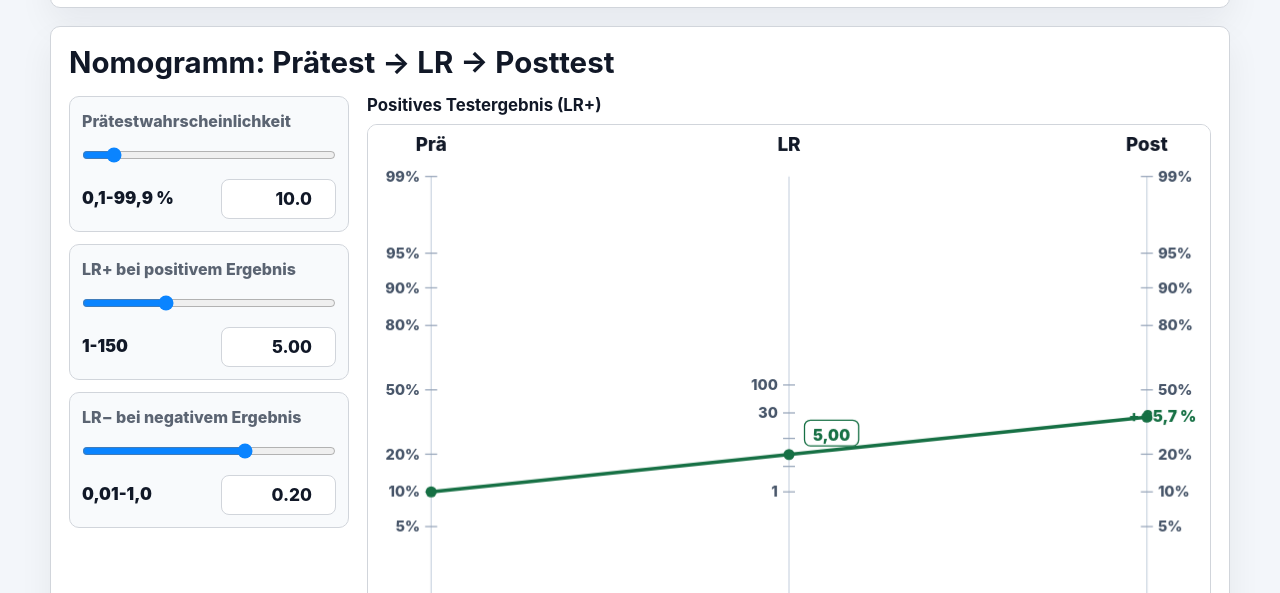
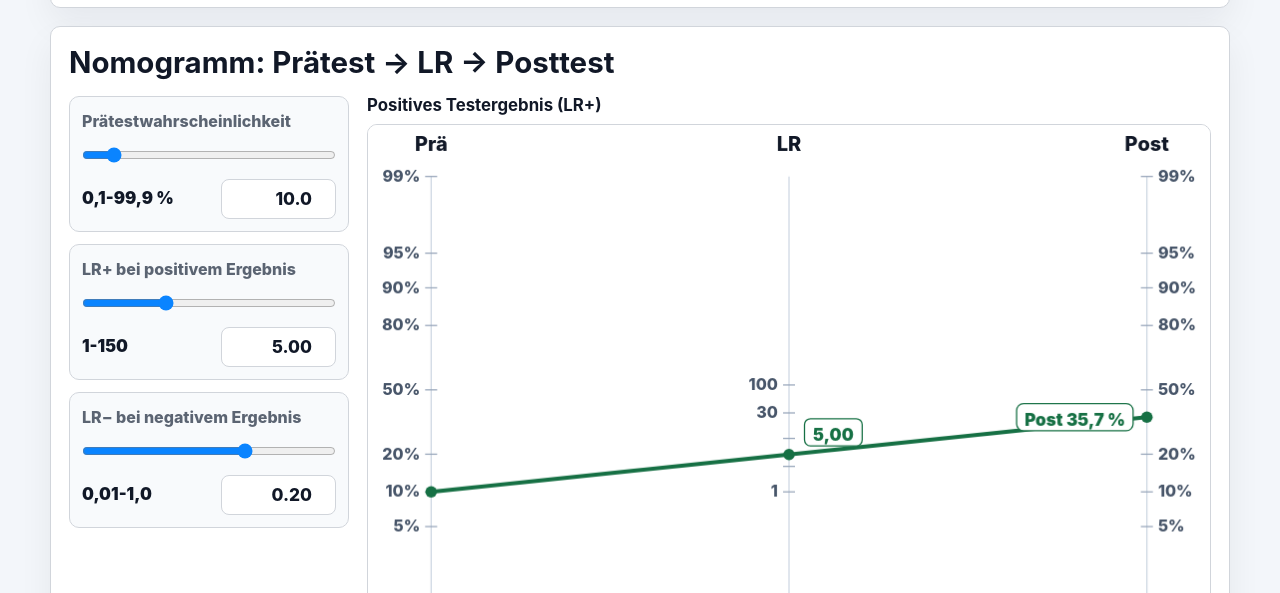
Before and after one commit to bummsgeordy/LikelihoodMD, a website: page public/simulation/index.html in a window 1280 px wide. Shown: the part 207-800 px from the top of the page. Drawn offline with Linux system fonts and the light colour scheme.

Commit message:
Improve simulation nomogram labels

```diff
--- a/public/simulation/index.html
+++ b/public/simulation/index.html
@@ -592,6 +592,11 @@
         context.setTransform(deviceScale, 0, 0, deviceScale, 0, 0);
 
         const layout = createLayout(width, height);
+        const axisTitleFont = Math.max(22 * layout.scale, 20);
+        const tickFont = Math.max(18 * layout.scale, 16);
+        const valueFont = Math.max(19 * layout.scale, 17);
+        const pointRadius = Math.max(6.4 * layout.scale, 5.8);
+        const lineWidth = Math.max(4.2 * layout.scale, 3.8);
         const pretest = state.pretestPercent / 100;
         const posttest = posttestProbability(pretest, likelihoodRatio);
         const prePoint = { x: layout.xPre, y: probabilityToY(pretest, layout) };
@@ -610,10 +615,10 @@
           context.lineTo(x, layout.bottom);
           context.stroke();
           context.fillStyle = "#111827";
-          context.font = `800 ${22 * layout.scale}px -apple-system, BlinkMacSystemFont, "Segoe UI", sans-serif`;
+          context.font = `850 ${axisTitleFont}px -apple-system, BlinkMacSystemFont, "Segoe UI", sans-serif`;
           context.textAlign = "center";
-          context.fillText(axisLabel, x, 30 * layout.scale);
-          context.font = `800 ${17 * layout.scale}px -apple-system, BlinkMacSystemFont, "Segoe UI", sans-serif`;
+          context.fillText(axisLabel, x, Math.max(30 * layout.scale, 25));
+          context.font = `850 ${tickFont}px -apple-system, BlinkMacSystemFont, "Segoe UI", sans-serif`;
           let lastLabelY = Number.NEGATIVE_INFINITY;
           ticks.forEach(tick => {
             const y = mapper(tick);
@@ -625,8 +630,8 @@
             context.fillStyle = "#475569";
             context.textAlign = x === layout.xPost ? "left" : "right";
             const text = axisLabel === "LR" ? String(tick).replace(".", ",") : `${Math.round(tick * 100)}%`;
-            const minTickGap = axisLabel === "LR" ? 31 * layout.scale : 22 * layout.scale;
-            const skipForCurrentValue = axisLabel === "LR" && Math.abs(y - lrPoint.y) < 28 * layout.scale;
+            const minTickGap = axisLabel === "LR" ? Math.max(31 * layout.scale, 28) : Math.max(22 * layout.scale, 20);
+            const skipForCurrentValue = axisLabel === "LR" && Math.abs(y - lrPoint.y) < Math.max(28 * layout.scale, 25);
             const skipForCollision = Math.abs(y - lastLabelY) < minTickGap;
             if (!skipForCurrentValue && !skipForCollision) {
               const textX = x === layout.xPost ? x + 13 * layout.scale : x - 13 * layout.scale;
@@ -641,7 +646,7 @@
         axis(layout.xPost, "Post", probabilityTicks, value => probabilityToY(value, layout));
 
         context.strokeStyle = color;
-        context.lineWidth = 4.2 * layout.scale;
+        context.lineWidth = lineWidth;
         context.beginPath();
         context.moveTo(prePoint.x, prePoint.y);
         context.lineTo(postPoint.x, postPoint.y);
@@ -650,24 +655,44 @@
         context.fillStyle = color;
         [prePoint, lrPoint, postPoint].forEach(point => {
           context.beginPath();
-          context.arc(point.x, point.y, 6.4 * layout.scale, 0, Math.PI * 2);
+          context.arc(point.x, point.y, pointRadius, 0, Math.PI * 2);
           context.fill();
         });
 
-        context.font = `900 ${18 * layout.scale}px -apple-system, BlinkMacSystemFont, "Segoe UI", sans-serif`;
+        context.font = `900 ${valueFont}px -apple-system, BlinkMacSystemFont, "Segoe UI", sans-serif`;
         context.textAlign = "left";
-        const endpointLabel = `${label} ${formatPercent(posttest)}`;
+        const endpointLabel = `Post ${formatPercent(posttest)}`;
+        const endpointPaddingX = Math.max(9 * layout.scale, 8);
+        const endpointPaddingY = Math.max(6 * layout.scale, 5);
+        const endpointLabelHeight = valueFont + endpointPaddingY * 2;
         const endpointLabelWidth = context.measureText(endpointLabel).width;
-        const endpointX = Math.min(postPoint.x + 18 * layout.scale, width - endpointLabelWidth - 16 * layout.scale);
-        const endpointY = clamp(postPoint.y + 6 * layout.scale, layout.top + 19 * layout.scale, layout.bottom - 8 * layout.scale);
-        context.fillText(endpointLabel, endpointX, endpointY);
+        const endpointBoxWidth = endpointLabelWidth + endpointPaddingX * 2;
+        const endpointBoxX = clamp(
+          postPoint.x - endpointBoxWidth - Math.max(16 * layout.scale, 12),
+          layout.xLr + Math.max(18 * layout.scale, 12),
+          width - endpointBoxWidth - 12
+        );
+        const endpointBoxY = clamp(
+          postPoint.y - endpointLabelHeight / 2,
+          layout.top + 4,
+          layout.bottom - endpointLabelHeight - 4
+        );
+        context.fillStyle = "#fff";
+        context.strokeStyle = color;
+        context.lineWidth = Math.max(1.5 * layout.scale, 1.2);
+        context.beginPath();
+        context.roundRect(endpointBoxX, endpointBoxY, endpointBoxWidth, endpointLabelHeight, Math.max(8 * layout.scale, 7));
+        context.fill();
+        context.stroke();
+        context.fillStyle = color;
+        context.fillText(endpointLabel, endpointBoxX + endpointPaddingX, endpointBoxY + endpointLabelHeight - endpointPaddingY);
 
         const ratioLabel = formatRatio(likelihoodRatio);
-        context.font = `900 ${18 * layout.scale}px -apple-system, BlinkMacSystemFont, "Segoe UI", sans-serif`;
-        const paddingX = 10 * layout.scale;
-        const paddingY = 6 * layout.scale;
+        context.font = `900 ${valueFont}px -apple-system, BlinkMacSystemFont, "Segoe UI", sans-serif`;
+        const paddingX = Math.max(10 * layout.scale, 8);
+        const paddingY = Math.max(6 * layout.scale, 5);
         const labelWidth = context.measureText(ratioLabel).width + paddingX * 2;
-        const labelHeight = 30 * layout.scale;
+        const labelHeight = valueFont + paddingY * 2;
         const labelX = layout.xLr + 18 * layout.scale;
         const labelY = clamp(lrPoint.y - labelHeight - 10 * layout.scale, layout.top + 4 * layout.scale, layout.bottom - labelHeight - 4 * layout.scale);
         context.fillStyle = "#fff";
```
